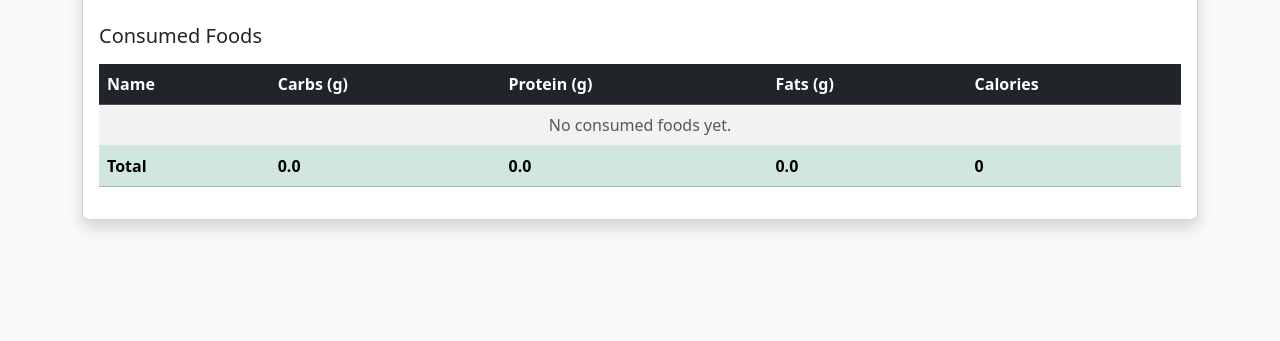
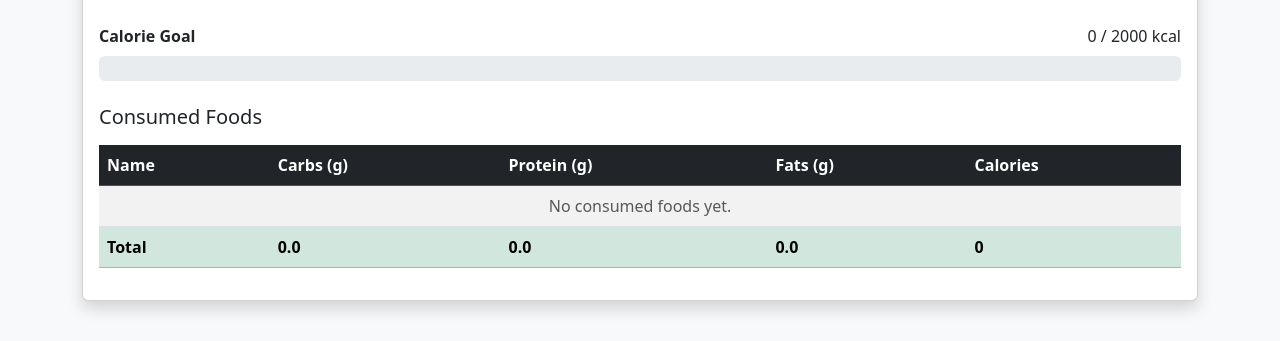
Before and after one commit to sajjadzolghadr/Django-Calorie-Count, a Django app: page / in a window 1280 px wide. Shown: the part 186-527 px from the top of the page. Run offline with Django 5.2, Linux system fonts and the light colour scheme; the visitor is signed in with stand-in values (Sample User, id 1); data that the repository does not hold is empty.

Commit message:
feat: add daily calorie progress bar

```diff
--- a/mysite/myapp/templates/myapp/index.html
+++ b/mysite/myapp/templates/myapp/index.html
@@ -43,6 +43,30 @@
                 </div>
 
             </form>
+            <div class="mb-4">
+
+    <div class="d-flex justify-content-between">
+        <strong>Calorie Goal</strong>
+        <span>{{ total_calories }} / {{ daily_goal }} kcal</span>
+    </div>
+
+    <div class="progress mt-2" style="height: 25px;">
+
+        <div
+            class="progress-bar bg-success"
+            role="progressbar"
+            style="width: {{ progress }}%;"
+            aria-valuenow="{{ progress }}"
+            aria-valuemin="0"
+            aria-valuemax="100">
+
+            {{ progress|floatformat:0 }}%
+
+        </div>
+
+    </div>
+
+</div>
 
             <h5 class="mb-3">Consumed Foods</h5>
 
--- a/mysite/myapp/views.py
+++ b/mysite/myapp/views.py
@@ -23,6 +23,8 @@ def index(request):
         total_carbs += c.food_consume.carbs
         total_protein += c.food_consume.protein
         total_fats += c.food_consume.fats
+    daily_goal = 2000
+    progress = min((total_calories / daily_goal) * 100, 100)
     return render(request, "myapp/index.html", {
         "foods": foods,
         "consumed_food": consumed_food,
@@ -30,4 +32,6 @@ def index(request):
         "total_carbs": total_carbs,
         "total_protein": total_protein,
         "total_fats": total_fats,
+        "daily_goal": daily_goal,
+        "progress": progress,
     })
```
